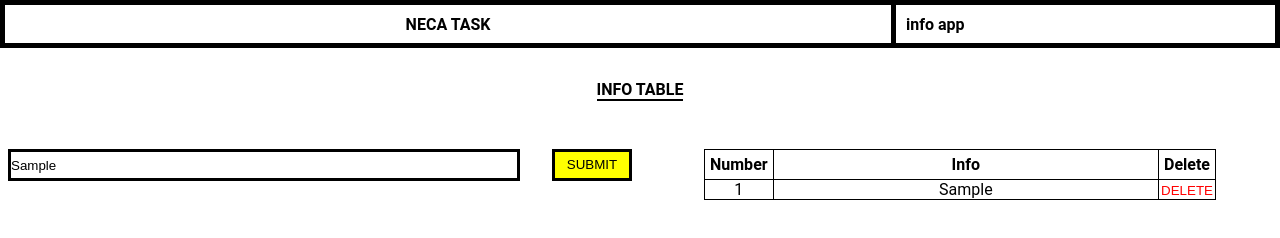
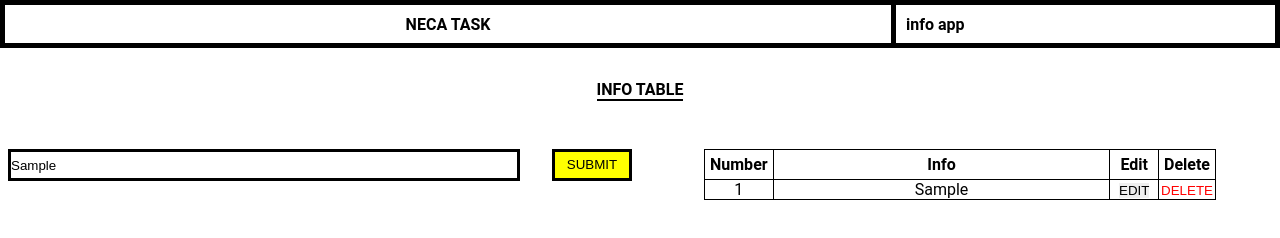
Before and after one commit to inquityy1/JS, a plain HTML site: page 4 My task/index.html in a window 1280 px wide. Both pictures are taken after typing "Sample" into the empty fields and a click on the button "SUBMIT". Drawn offline with Linux system fonts and the light colour scheme.

Commit message:
adding edit button

```diff
--- a/4 My task/index.html
+++ b/4 My task/index.html
@@ -36,6 +36,7 @@
           <tr>
             <th class="same">Number</th>
             <th class="center">Info</th>
+            <th class="same">Edit</th>
             <th class="same">Delete</th>
           </tr>
         </table>
--- a/4 My task/js/script.js
+++ b/4 My task/js/script.js
@@ -4,9 +4,12 @@ function upload() {
   const cell1 = row.insertCell(0);
   const cell2 = row.insertCell(1);
   const cell3 = row.insertCell(2);
+  const cell4 = row.insertCell(3);
+
   cell1.innerHTML = table.rows.length - 1;
   cell2.innerHTML = myText.value;
-  cell3.innerHTML =
+  cell3.innerHTML = '<button id="edit" onclick="" name="edit">EDIT</button>';
+  cell4.innerHTML =
     '<button id="delete" onclick="deleteRow(this)" name="delete">DELETE</button>';
 }
 
--- a/4 My task/style/style.css
+++ b/4 My task/style/style.css
@@ -116,11 +116,26 @@ main .table table tr .center {
   width: 80%;
 }
 
+#edit {
+  color: black;
+  border: none;
+  transition: background 0.5s ease;
+}
+
+#edit:hover {
+  background-color: #eee382;
+}
+
+#edit:active {
+  background-color: black;
+  color: white;
+}
+
 #delete {
   color: red;
   background: white;
   border: none;
-  transition: background 1s ease;
+  transition: background 0.5s ease;
 }
 
 #delete:hover {
```
